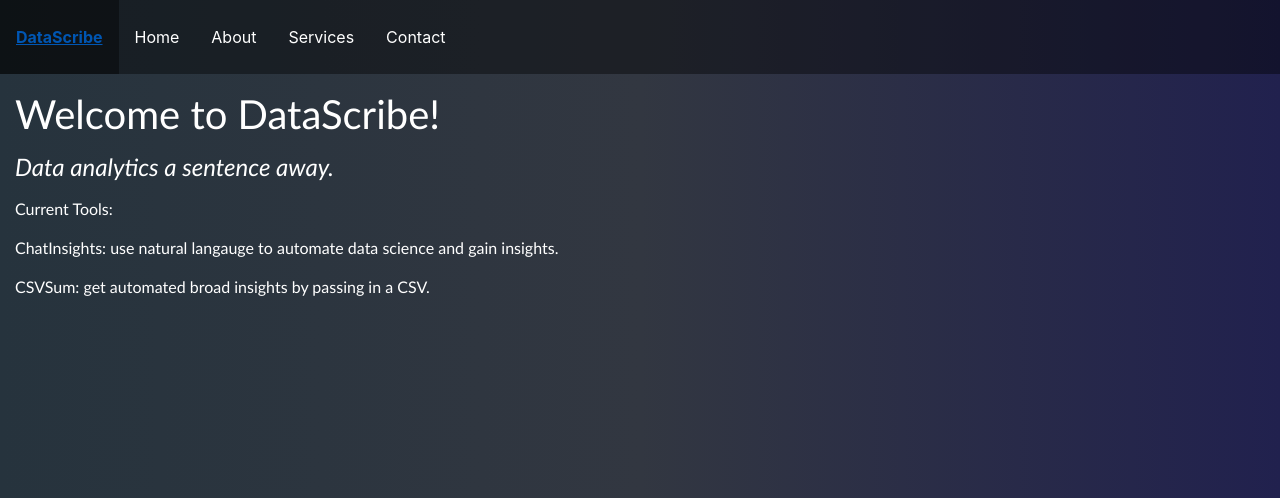
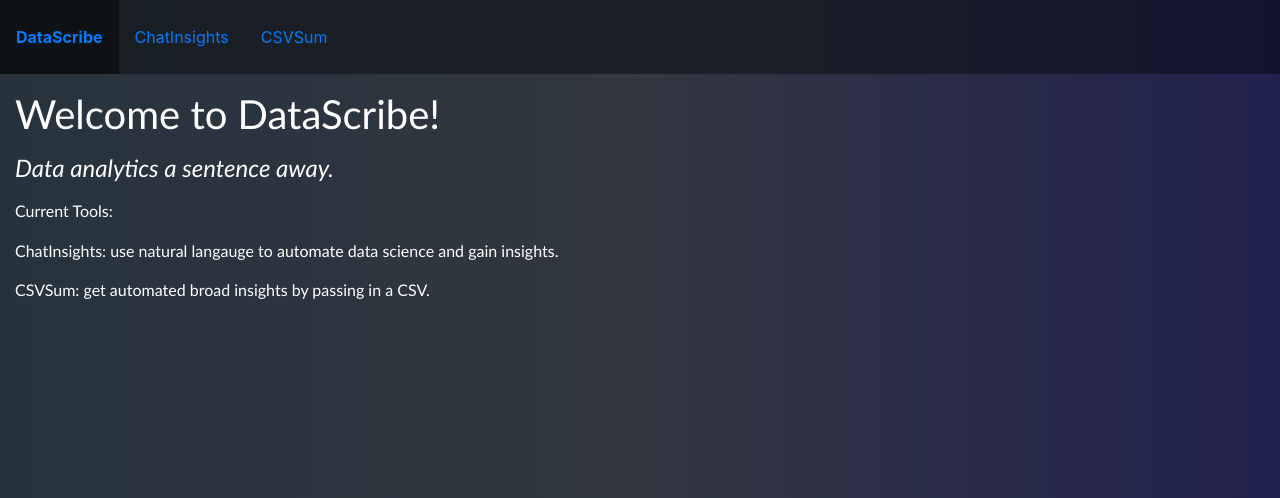
Before and after one commit to Dodesimo/DataScribe, a Flask app: page / in a window 1280 px wide. Shown: the top 498 px of the page. Run offline with Flask 3, Linux system fonts and the light colour scheme; some libraries are stand-ins or nearby versions.

Commit message:
custom css classes added

```diff
--- a/static/style.css
+++ b/static/style.css
@@ -221,19 +221,19 @@
 	margin-bottom: 15px !important;
 }
 }
-h1 {
+.homehead {
 	color:white;
 	margin:15px;
 	font-family: "Gill Sans", sans-serif;;
 }
 
-h4 {
+.homesub {
 	color:white;
 	margin:15px;
 	font-family: "Gill Sans", sans-serif;;
 }
 
-p {
+.hometext {
 
 	color:white;
 	margin:15px;
--- a/templates/base.html
+++ b/templates/base.html
@@ -9,7 +9,7 @@
       margin: 0;
     }
 
-    ul {
+    .list {
       list-style-type: none;
       margin: 0;
       padding: 0;
@@ -17,19 +17,16 @@
       background-color: rgba(0, 0, 0, 0.41);
     }
 
-    li {
-      float: left;
-    }
-
-    li a {
+    .topelements {
       display: block;
       color: white;
       text-align: center;
       padding: 25px 16px;
       text-decoration: none;
+        float:left;
     }
 
-    li a:hover {
+    .topelements:hover {
       background-color: rgba(0, 0, 0, 0.41);
     }
   </style>
@@ -45,12 +42,10 @@
 <body>
 
 <!-- Navigation bar -->
-<ul>
-    <li><a href="{{ url_for('main') }}"><b>DataScribe</b></a></li>
-  <li><a href="#home">Home</a></li>
-  <li><a href="#about">About</a></li>
-  <li><a href="#services">Services</a></li>
-  <li><a href="#contact">Contact</a></li>
+<ul class="list">
+    <li class="topelements"><a href="{{ url_for('main') }}"><b>DataScribe</b></a></li>
+  <li class="topelements"><a href="{{ url_for('chat') }}">ChatInsights</a></li>
+  <li class="topelements"><a href="#about">CSVSum</a></li>
 </ul>
 
 <!-- Content block that can be overridden in child pages -->
--- a/templates/main.html
+++ b/templates/main.html
@@ -12,35 +12,6 @@
 		<link rel="stylesheet" type="text/css" href="{{ url_for('static', filename='style.css')}}"/>
 
     <style>
-    body {
-      font-family: "Gill Sans", sans-serif;;
-      margin: 5px;
-    }
-
-    ul {
-      list-style-type: none;
-      margin: 0;
-      padding: 0;
-      overflow: hidden;
-      background-color: rgba(0, 0, 0, 0.41);
-    }
-
-    li {
-      float: left;
-    }
-
-    li a {
-      display: block;
-      color: white;
-      text-align: center;
-      padding: 25px 16px;
-      text-decoration: none;
-    }
-
-    li a:hover {
-      background-color: rgba(0, 0, 0, 0.41);
-    }
-
   </style>
 
 </head>
@@ -48,15 +19,15 @@
 
 {% block content %}
 <p></p>
-    <h1>Welcome to DataScribe!</h1>
+    <h1 class="homehead">Welcome to DataScribe!</h1>
 <p></p>
-    <h4><i>Data analytics a sentence away.</i></h4>
+    <h4 class="homesub"><i>Data analytics a sentence away.</i></h4>
     <p></p>
     <p></p>
-    <p>Current Tools:</p>
+    <p class="hometext">Current Tools:</p>
     <p></p>
-    <p>ChatInsights: use natural langauge to automate data science and gain insights.</p>
-    <p>CSVSum: get automated broad insights by passing in a CSV.</p>
+    <p class="hometext">ChatInsights: use natural langauge to automate data science and gain insights.</p>
+    <p class="hometext">CSVSum: get automated broad insights by passing in a CSV.</p>
 {% endblock %}
 </body>
 </html>
```
